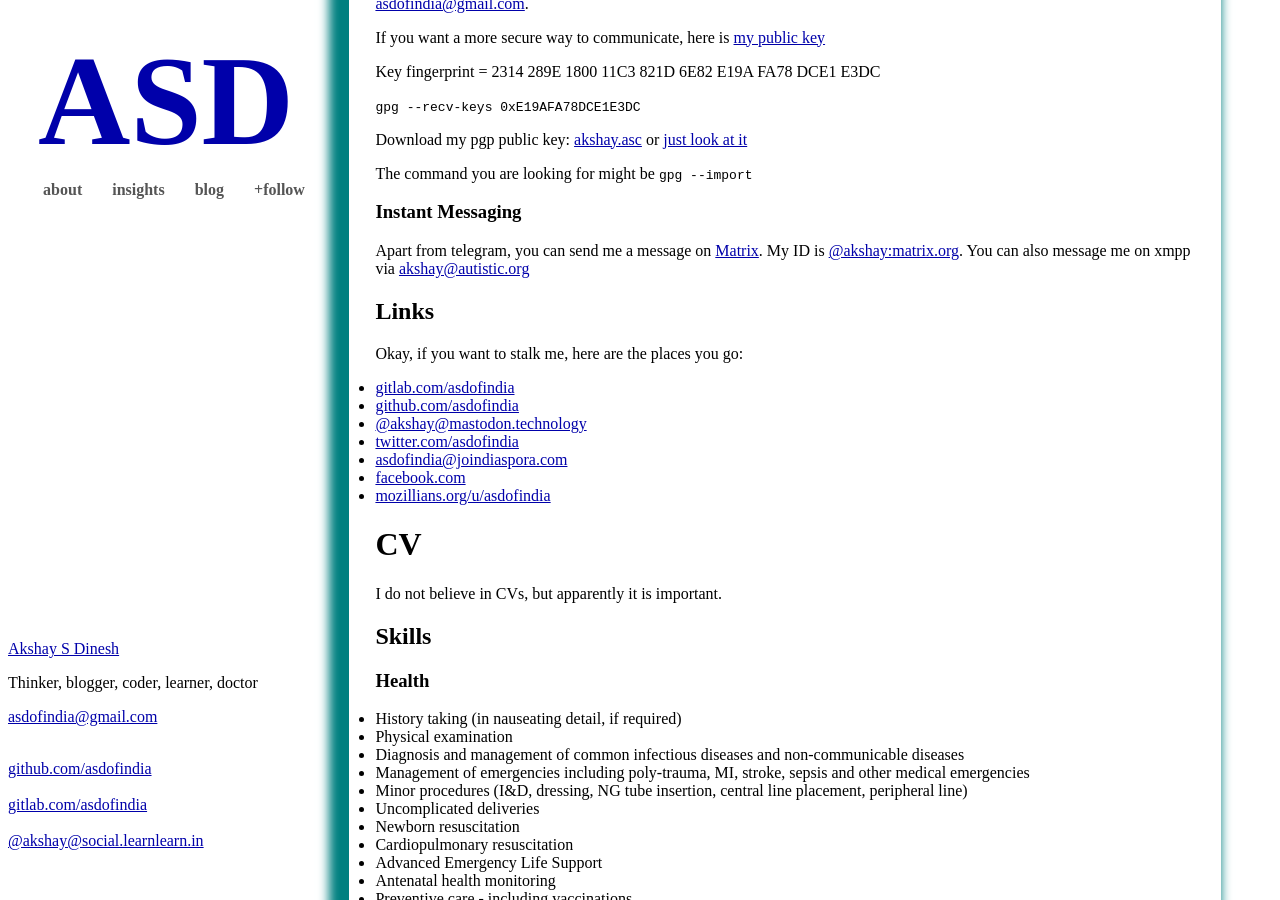
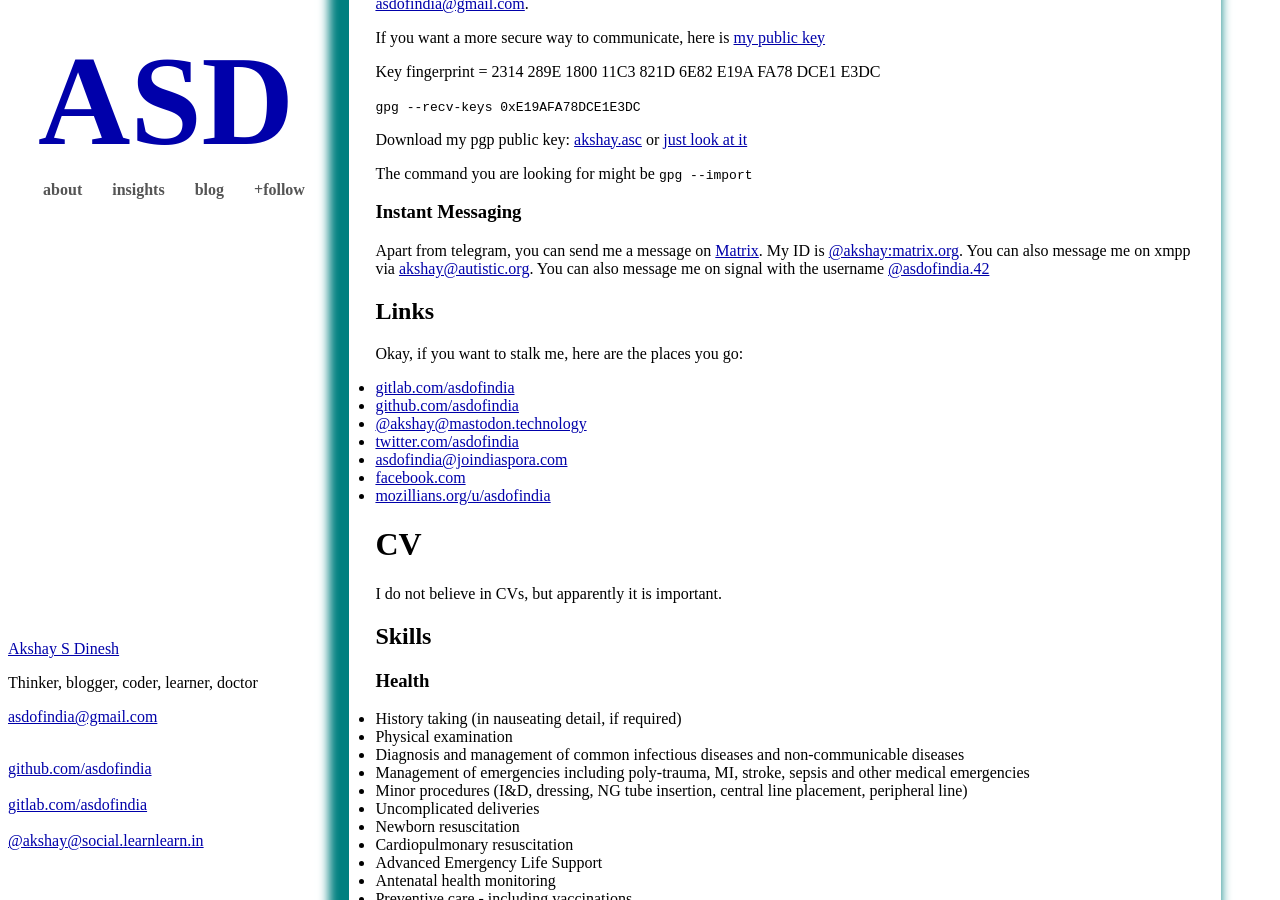
Before and after one commit to asdofindia/asdofindia.github.io, a Jekyll site: the page built from about.md, in a window 1280 px wide and 900 px high, scrolled down 1595 px. Built offline with Jekyll 4.4.1, drawn with Linux system fonts in a browser that asks for light colours.

Commit message:
about: add signal username

```diff
--- a/about.md
+++ b/about.md
@@ -47,7 +47,7 @@ The command you are looking for might be `gpg --import`
 
 ### Instant Messaging ###
 
-Apart from telegram, you can send me a message on [Matrix](https://matrix.org/). My ID is [@akshay:matrix.org](https://matrix.to/#/@akshay:matrix.org). You can also message me on xmpp via [akshay@autistic.org](xmpp:akshay@autistici.org?omemo-sid-1160323333=150d3cbbcef7ff8c2de0258809e9def8c7430982e8dcbd2904194968eb8e3226)
+Apart from telegram, you can send me a message on [Matrix](https://matrix.org/). My ID is [@akshay:matrix.org](https://matrix.to/#/@akshay:matrix.org). You can also message me on xmpp via [akshay@autistic.org](xmpp:akshay@autistici.org?omemo-sid-1160323333=150d3cbbcef7ff8c2de0258809e9def8c7430982e8dcbd2904194968eb8e3226). You can also message me on signal with the username [@asdofindia.42](https://signal.me/#eu/DhDM_f2Mm5xRl-MhaS4D4njf8Kp2c-olyux64EBQr9bwT8K5d9FGgac69nitJgFZ)
 
 ## Links ##
 Okay, if you want to stalk me, here are the places you go:
```
